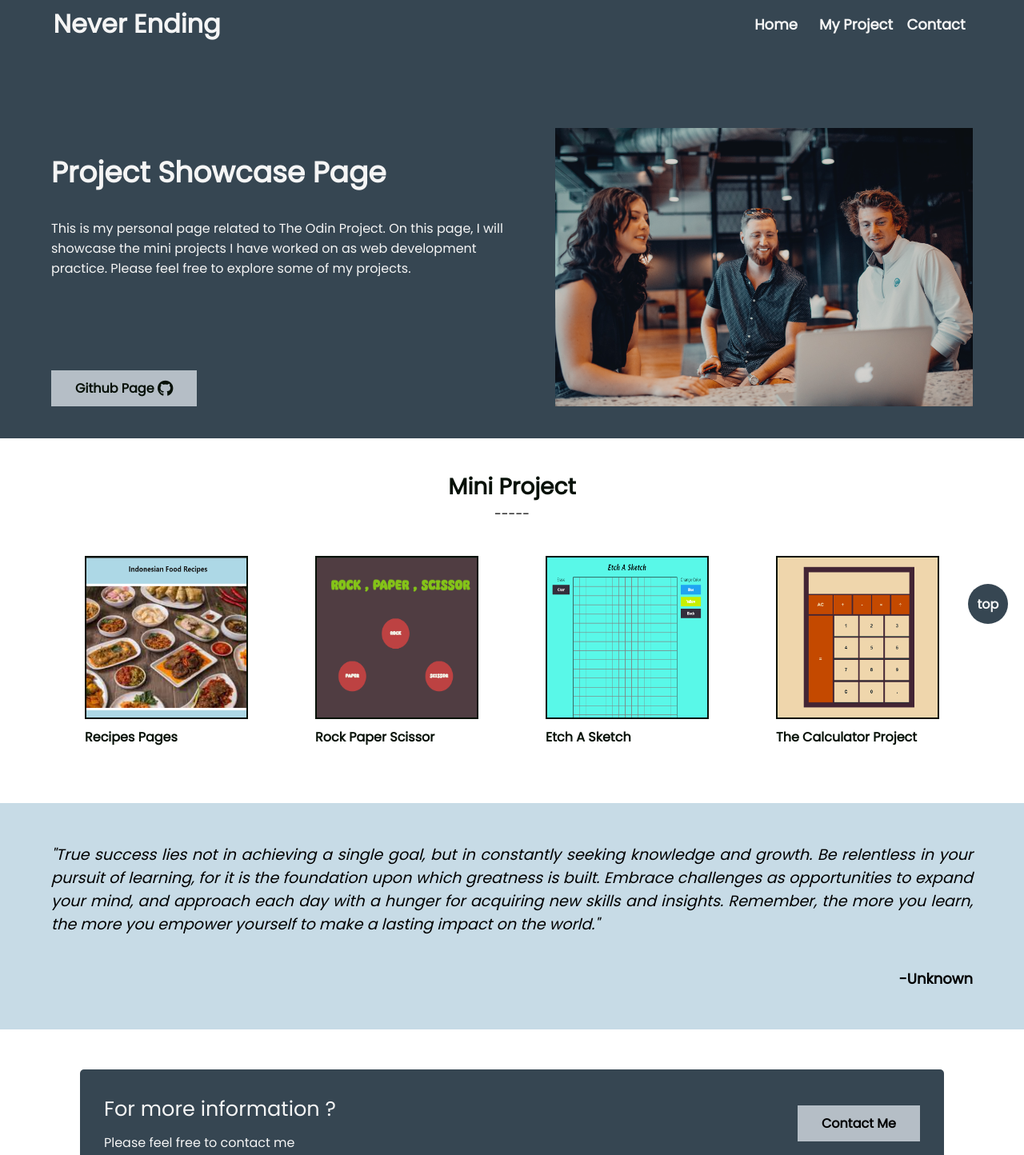
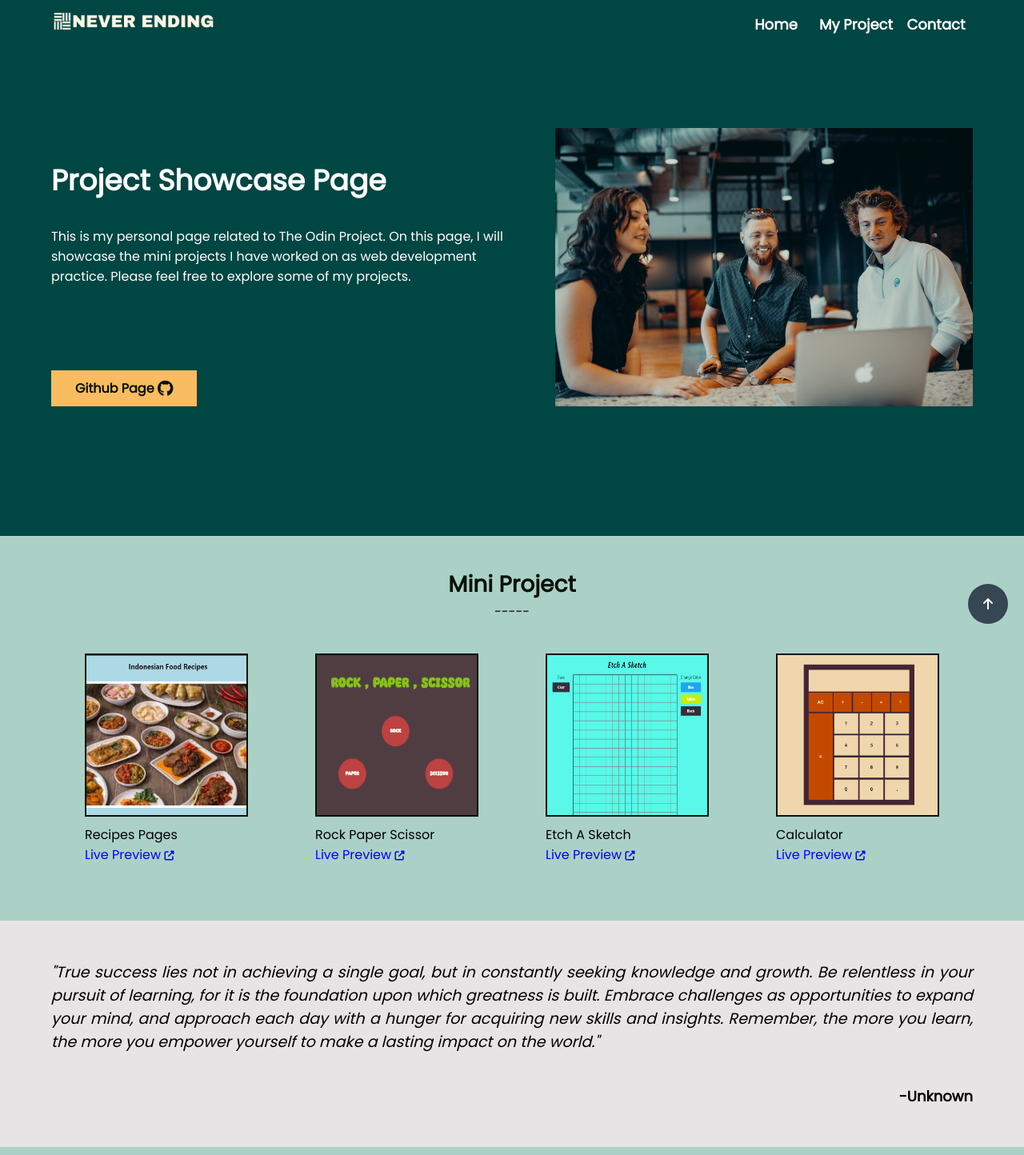
Before and after one commit to AnggaTP/personal-landing-page, a plain HTML site: page index.html in a window 1280 px wide. Shown: the top 1444 px of the page at 80% size. Drawn offline with Linux system fonts and the light colour scheme; a script that the page names is missing.

Commit message:
change page color style

```diff
--- a/css/style.css
+++ b/css/style.css
@@ -1,14 +1,23 @@
 :root{
     --black: #071108;
-    --white: #f5f5f5;
+    --white: #fffffe;
+    --main: #004643;
+    --background:#abd1c6;
+    --button:#f9bc60;
+    --buttontext:#001e1d;
+
 }
 @font-face {
     font-family: Poppins;
     src: url(../font/Poppins-Regular.ttf);
 }
+html{
+    scroll-behavior: smooth;
+}
 body{
     font-family: Poppins, 'Lucida Sans', 'Lucida Sans Regular', 'Lucida Grande', 'Lucida Sans Unicode', Geneva, Verdana, sans-serif;
     margin: 0;
+    background-color: var(--background);
 }
 
 a{
@@ -19,7 +28,7 @@ a{
     display: grid;
     grid-template-columns: 1fr 300px;
     grid-template-areas: "logo navbar";
-    background-color: #364652;
+    background-color: var(--main);
     height: 60px;
     padding-right: 60px;
     align-items: center;
@@ -36,9 +45,15 @@ a{
 
 .Logo{
     padding-left: 66.5px;
-    font-size: 32px;
-    font-weight: 800;
-    color: var(--white);
+    width: 200px;
+}
+
+a > img{
+    max-width: 100%;
+}
+
+a > img:hover{
+    transform: translateX(10px);
 }
 
 .nav{
@@ -54,15 +69,16 @@ a{
     padding-bottom: 40px;
     padding-left: 5% ;
     padding-right: 5% ;
-    background-color: #364652;
+    background-color: var(--main);
+    grid-template-rows: repeat(3, max-content);
     grid-template-areas:
     "title  hero"
     "info   hero"
-    "info   hero"
     "button hero"
     ;
-    min-height: 300px;
+    min-height: 470px;
     gap: 30px;
+
 }
 
 .title{
@@ -90,7 +106,8 @@ button{
     grid-area: button;
     border: none;
     padding: 10px 30px;
-    background-color: #B5BEC6;
+    background-color: var(--button);
+    color: var(--buttontext);
     font-family: Poppins;
     font-weight: 600;
     font-size: 16px;
@@ -104,7 +121,7 @@ button:hover{
 .image-content{
     grid-area: hero;
     max-width: 100%;
-    min-height: 100%;
+    min-height: 80%;
     opacity: 80%;
 }
 
@@ -146,9 +163,12 @@ button:hover{
 .card > a{
     text-decoration: none;
     color: var(--black);
-    padding-top: 10px;
     font-weight: 600;
 
+}
+
+.card > .text{
+    padding-top: 10px;
 }
 
 .card > img{
@@ -165,7 +185,7 @@ button:hover{
 }
 
 .quotes-section{
-    background-color: #C7DBE6;
+    background-color: #e8e4e6;
     padding-top: 50px ;
     padding-bottom: 50px ;
     padding-left: 5%;
@@ -188,7 +208,7 @@ button:hover{
 }
 
 .cta-section{
-    background-color:#364652 ;
+    background-color:var(--main) ;
     margin-top: 50px ;
     margin-bottom: 50px ;
     margin-left:100px ;
@@ -220,7 +240,7 @@ button:hover{
 }
 
 .footer{
-    background-color: #364652;
+    background-color: var(--main);
     text-align: center;
     padding: 10px;
     color: var(--white);
@@ -243,6 +263,6 @@ button:hover{
     transform: scale(1.2);
 }
 
-.floating-button > a{
+.floating-button > span{
     color: var(--white);
 }
--- a/index.html
+++ b/index.html
@@ -10,10 +10,14 @@
 </head>
 <body>
     <section class="header">
-        <div class="Logo">Never Ending</div>
+        <div class="Logo">
+            <a href="#">
+                <img href="#" src="img/logo.png" alt="">
+            </a>
+        </div>
         <div class="nav-list">
             <a class = "nav" href="#">Home</a></li>
-            <a class = "nav" href="#anchor">My Project</a></li>
+            <a class = "nav" href="#project">My Project</a></li>
             <a class = "nav" href="#">Contact</a></li>
         </div>
     </section>
@@ -31,24 +35,36 @@
 
         </div>
 
-        <div class="project-section">
+        <div class="project-section" id="project">
             <div class="title">Mini Project</div>
             <div class="line">-----</div>
             <div class="card">
                 <img src="/img/recipes-project.png" alt="">
-                <a href="https://anggatp.github.io/odin-recipes/" class="desc-text">Recipes Pages</a>
+                <div class="text">Recipes Pages</div>
+                <div>
+                    <a href="https://anggatp.github.io/odin-recipes/" style="color: blue;">Live Preview <span class="fas fa-external-link-alt" style="font-size: 12px;"></span></a>
+                </div>
             </div>
             <div class="card">
                 <img src="/img/rockpapercissor.png" alt="">
-                <a href="https://anggatp.github.io/rock-paper-scissor/" class="desc-text">Rock Paper Scissor</a>
+                <div class="text">Rock Paper Scissor</div>
+                <div>
+                    <a href="https://anggatp.github.io/rock-paper-scissor/" style="color: blue;"">Live Preview <span class="fas fa-external-link-alt" style="font-size: 12px;"></span></a>
+                </div>
             </div>
             <div class="card">
                 <img src="/img/etch-a-sketch-project.png" alt="">
-                <a href="https://anggatp.github.io/etch-a-sketch/" class="desc-text">Etch A Sketch</a>
+                <div class="text">Etch A Sketch</div>
+                <div>
+                    <a href="https://anggatp.github.io/etch-a-sketch/" style="color: blue;">Live Preview <span class="fas fa-external-link-alt" style="font-size: 12px;"></span></a>
+                </div>
             </div>
             <div class="card">
                 <img src="/img/calculator-project.png" alt="">
-                <a href="https://anggatp.github.io/the-calculator/" class="desc-text">The Calculator Project</a>
+                <div class="text">Calculator</div>
+                <div>
+                    <a href="https://anggatp.github.io/the-calculator/" style="color: blue;">Live Preview <span class="fas fa-external-link-alt" style="font-size: 12px;"></span></a>
+                </div>
             </div>
         </div>
 
@@ -68,8 +84,10 @@
         <div>Copyright© Never Ending</div>
     </section>
 
-    <button class="floating-button">
-        <a href="#">top</a>
-    </button>
+    <a href="#top">
+        <button class="floating-button">
+            <span class="fas fa-arrow-up"></span>
+        </button>
+    </a>
 </body>
 </html>
--- a/js/script.js
+++ /dev/null
@@ -1,10 +0,0 @@
-const btn = document.querySelector('.profile-button')
-const floatbtn = document.querySelector('.floating-button')
-
-btn.addEventListener('click',()=>{
-    location.href = 'https://github.com/AnggaTP';
-})
-
-floatbtn.addEventListener('click',()=>{
-    location.href = '.header';
-})
```
